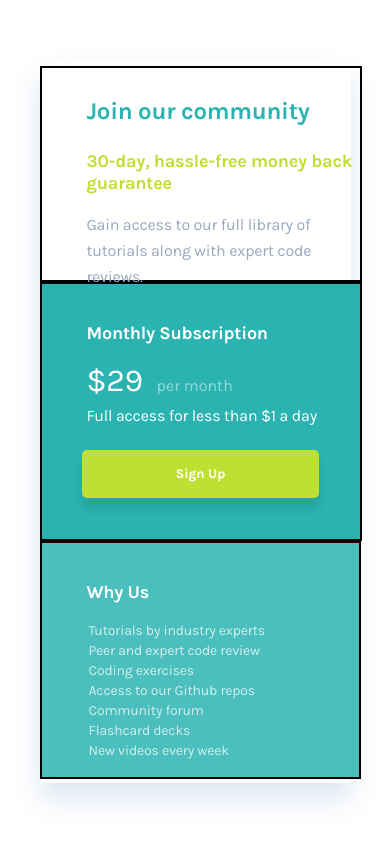
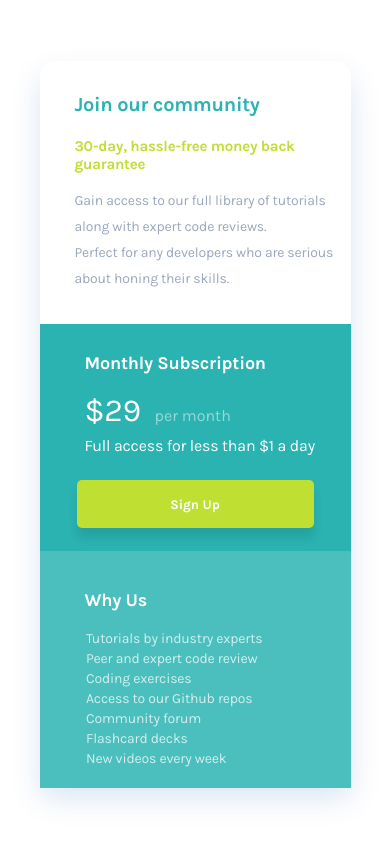
Before and after one commit to vikrambenipal/price-grid, a plain HTML site: page index.html in a window 390 px wide. Drawn offline with Linux system fonts and the light colour scheme.

Commit message:
mobile version complete

```diff
--- a/price_grid.css
+++ b/price_grid.css
@@ -136,25 +136,53 @@ li {
 
 @media all and (max-width: 700px) {
     .app-container {
-        position: absolute;
-        top: 50%;
-        left: 50%;
         margin-top: -361px;
         margin-left: -155.5px;
         width: 311px;
         height: 722px;
-        display: grid;
-        grid-template-rows: 216px 259px;
-        align-content: center;
     }
     .join {
-        border: 2px solid black;
         grid-column: 1 / 1;
+        height: 267px;
+        padding: 0;
+        padding-left: 35px;
+        margin-top: 20px;
     }
-    .monthly {
-        border: 2px solid black;
+
+    .join h2 {
+        font-size: 20px;
     }
+
+    .join h3 {
+        font-size: 15px;
+    }
+
+    .join p {
+        font-size: 14px;
+    }
+
+    .monthly{
+        width: 311px;
+        height: 228px;
+        padding: 0;
+        margin-top: 52px;
+        padding-top: 10px;
+        padding-bottom: 100px;
+    }
+
     .why {
-        border: 2px solid black;
+        width: 311px;
+        height: 227px;
+        /* padding: 0; */
+        margin-top: 20px;
+        padding-bottom: 10px;
+    }
+
+    .why h3 {
+        padding-left: 45px;
+    }
+
+    li {
+        padding-left: 6.5px;
     }
 }
```
